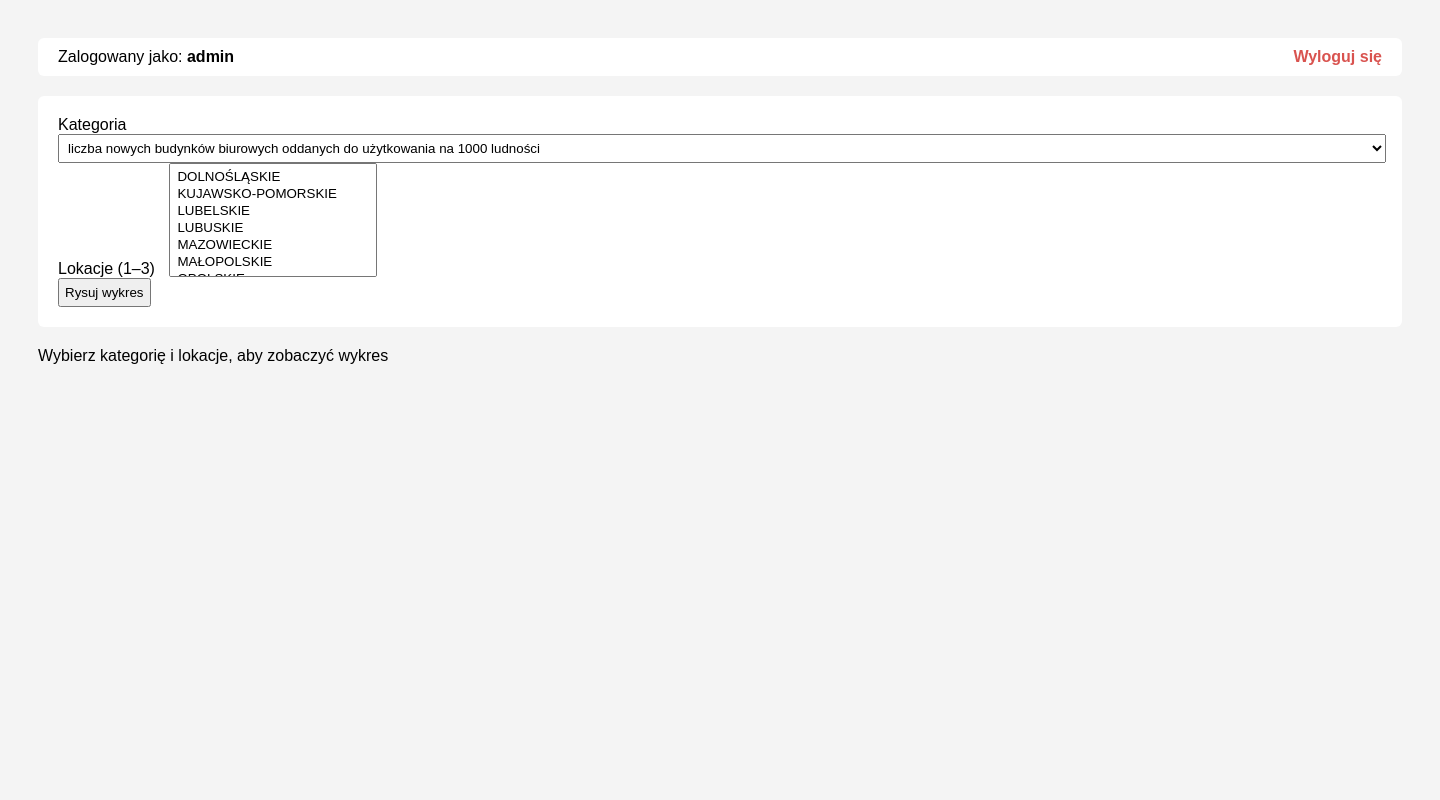
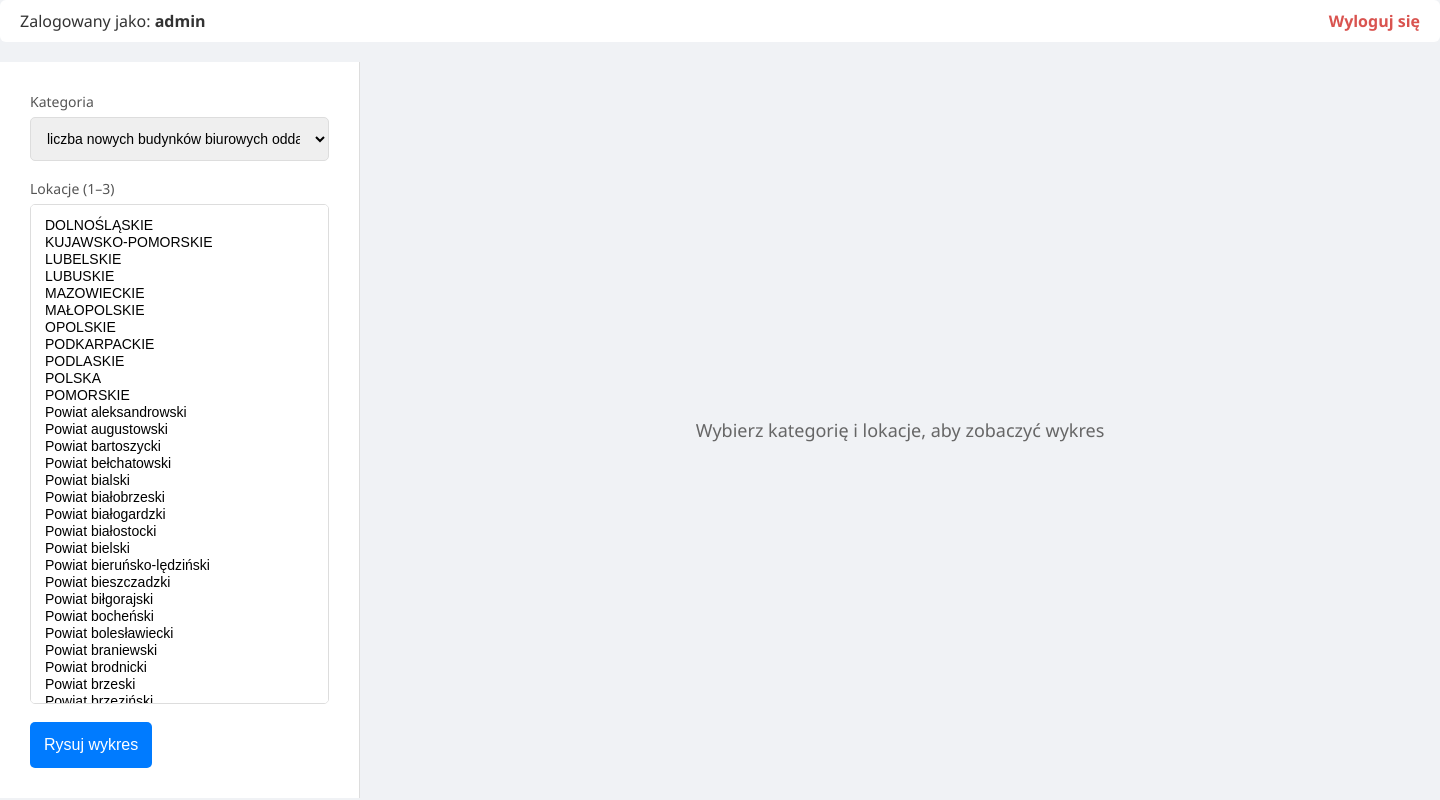
Before and after one commit to duktom/PythonFlaskProjekt1, a Flask app: page /dashboard in a window 1440 px wide. Run offline with Flask 3, Linux system fonts and the light colour scheme; a user stored in the database is signed in.

Commit message:
Add files via upload

```diff
--- a/static/css/style.css
+++ b/static/css/style.css
@@ -1,32 +1,136 @@
-body {
-    font-family: Arial, sans-serif;
-    background: #f4f4f4;
-    padding: 30px;
+/* RESET */
+* {
+    box-sizing: border-box;
 }
 
-h1 {
-    margin-bottom: 20px;
+/* HTML + BODY MUSZĄ MIEĆ PEŁNĄ WYSOKOŚĆ */
+html, body {
+    height: 100%;
 }
 
-form {
+/* BODY */
+body {
+    margin: 0;
+    font-family: 'Segoe UI', Tahoma, Geneva, Verdana, sans-serif;
+    background-color: #f0f2f5;
+    color: #333;
+}
+
+.auth-container {
     background: white;
-    padding: 20px;
-    border-radius: 6px;
-    margin-bottom: 20px;
+    padding: 35px;
+    border-radius: 10px;
+    box-shadow: 0 4px 12px rgba(0,0,0,0.1);
+    width: 100%;
+    max-width: 500px;
+}
+
+
+
+
+
+/* HEADER */
+.app-header {
+    background-color: #ffffff;
+    padding: 20px 40px;
+    box-shadow: 0 4px 12px rgba(0,0,0,0.1);
+}
+
+/* CAŁA STRONA POD HEADEREM */
+.app-main {
+    display: grid;
+    grid-template-columns: 360px 1fr;
+    height: calc(100vh - 80px);
+}
+
+/* LEWY PANEL – NA CAŁĄ WYSOKOŚĆ */
+.controls {
+    background-color: #ffffff;
+    padding: 30px;
+    border-right: 1px solid #ddd;
+    display: flex;
+    flex-direction: column;
+}
+
+/* FORMULARZ */
+.form-group {
+    margin-bottom: 18px;
 }
 
 label {
-    margin-right: 10px;
+    font-size: 14px;
+    color: #555;
+    margin-bottom: 6px;
+    display: block;
 }
 
-select, button {
-    margin-right: 15px;
-    padding: 5px;
+select {
+    width: 100%;
+    padding: 12px;
+    border: 1px solid #ddd;
+    border-radius: 5px;
+    font-size: 14px;
 }
 
-.chart {
-    background: white;
-    padding: 20px;
-    border-radius: 6px;
+/* PRZYCISK NA DOLE PANELU */
+button {
+    margin-top: auto;
+    padding: 14px;
+    background-color: #007bff;
+    color: white;
+    border: none;
+    border-radius: 5px;
+    font-size: 16px;
+    cursor: pointer;
+    transition: background 0.3s;
+}
+
+button:hover {
+    background-color: #0056b3;
+}
+
+/* FLASH MESSAGES */
+.flash-messages {
+    list-style: none;
+    padding: 0;
+    margin-bottom: 15px;
+}
+
+.alert-incorrect {
+    background-color: #f8d7da;
+    color: #721c24;
+    padding: 10px;
+    border-radius: 5px;
     text-align: center;
 }
+
+/* PRAWA STRONA – WYKRES NA CAŁĄ PRZESTRZEŃ */
+.chart-area {
+    padding: 40px;
+    display: flex;
+    align-items: center;
+    justify-content: center;
+}
+
+/* OBRAZ WYKRESU – MAKSYMALNY ROZMIAR */
+.chart-area img {
+    width: 100%;
+    height: 100%;
+    max-width: 100%;
+    max-height: 100%;
+    object-fit: contain;
+
+    background: #ffffff;
+    padding: 30px;
+    border-radius: 10px;
+    box-shadow: 0 4px 12px rgba(0,0,0,0.1);
+}
+
+/* TEKST ZASTĘPCZY */
+.placeholder {
+    font-size: 18px;
+    color: #666;
+}
+select[multiple] {
+    min-height: 500px;
+}
```
